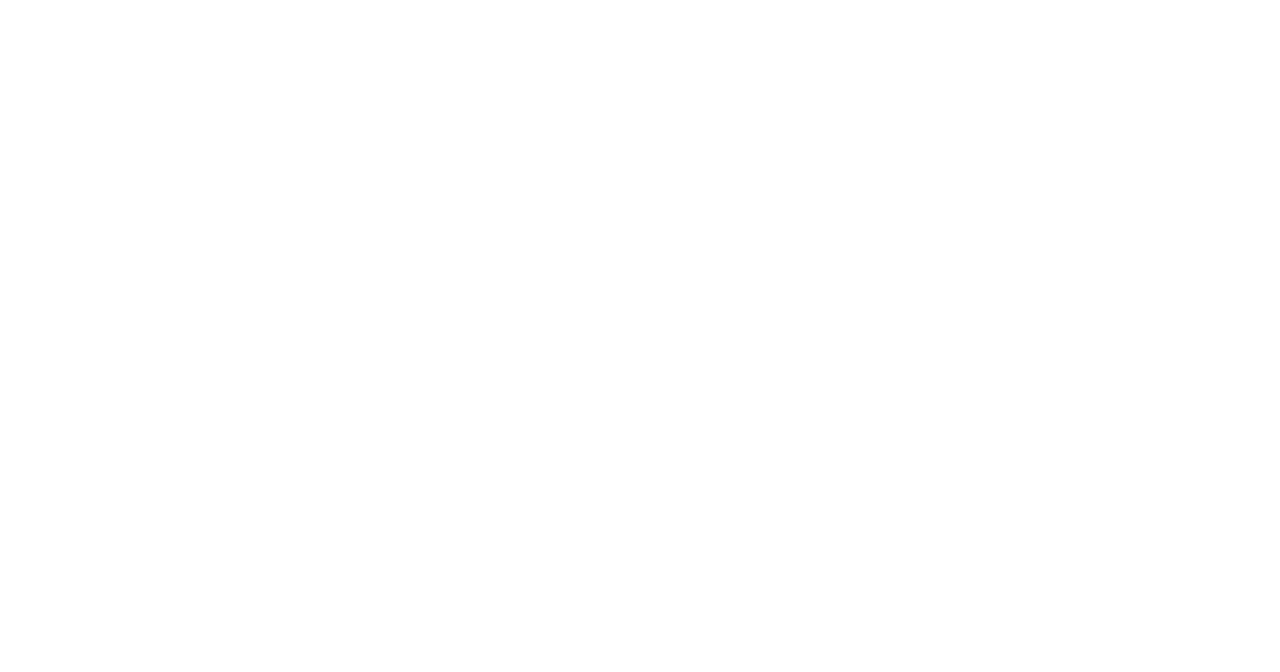
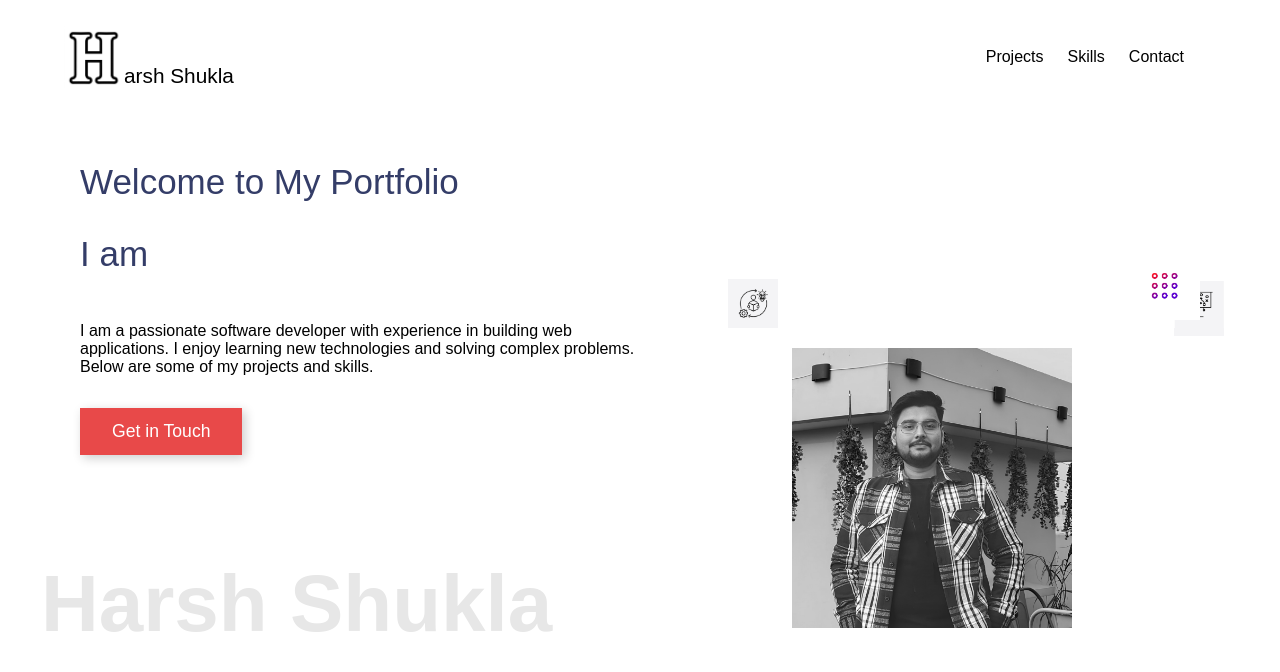
Before and after one commit to Harsh3851/Portfolio, a plain HTML site: page index.html in a window 1280 px wide. Drawn offline with Linux system fonts and the light colour scheme.

Commit message:
designed hero-section

```diff
--- a/index.html
+++ b/index.html
@@ -4,8 +4,57 @@
     <meta charset="UTF-8">
     <meta name="viewport" content="width=device-width, initial-scale=1.0">
     <title>Harsh's Portfolio</title>
+    <link rel="stylesheet" href="style.css">
 </head>
 <body>
-
+    <div id="wrapper">
+        <div class="container">
+            <div class="navbar">
+                <div class="logo-container">
+                    <img src="images/letter H.jfif" alt="Logo" class="logo">
+                    <div class="logo-text">arsh Shukla</div>
+                </div>
+                <div class="nav-items">
+                   <div><a href = "#projects">Projects</a></div>
+                    <div><a href = "#skills">Skills</a></div>
+                    <div><a href = "#contact">Contact</a></div>
+                </div>
+            </div>
+        </div>
+        <div class="hero-section">
+            <div class="faded-text">Harsh Shukla</div>
+            <div class="hero-section-left">
+                <div class="hero-heading">Welcome to My Portfolio</div>
+                <div class="hero-heading hero-section-subheading">
+                    I am <span class = "role"></span>
+                </div>
+                <div class="hero-section-description">
+                    I am a passionate software developer with experience in building web applications.
+                    I enjoy learning new technologies and solving complex problems. Below are some of my projects and skills.
+                </div>
+                <div class="btn-pink" id = "btn">Get in Touch</div>
+            </div>
+            <div class="hero-section-right">
+                <div class="absolute icons icon-dev">
+                    <img src="images/dev.png" alt="dev icon">
+                </div>
+                <div class="absolute icons icon-idea">
+                    <img src="images/Idea.png" alt="code icon">
+                </div>
+                <div class="absolute icons icon-execution">
+                    <img src="images/execution.png" alt="idea icon">
+                </div>
+                <div class="absolute icons icon-presentation">
+                    <img src="images/presentation.png" alt="success icon">
+                </div>
+                <div class="absolute icons icon-dots">
+                    <img src="images/dots.png" alt="presentation icon">
+                </div>
+                <div class="absolute icons icon-harsh">
+                    <img src="images/Harsh_img.jpeg" alt="code icon">
+                </div>
+            </div>
+        </div>
+    </div>
 </body>
 </html>
--- a/style.css
+++ b/style.css
@@ -0,0 +1,204 @@
+:root {
+    --bgorange: #e84949;
+}
+
+*{
+    margin: 0;
+    padding: 0;
+    box-sizing: border-box;
+    font-family: 'public sans', sans-serif;
+    scroll-behavior: smooth;
+}
+
+body {
+    overflow-x: hidden;
+}
+
+#wrapper{
+    height: 100vh;
+    overflow-y: auto;
+    overflow-x: hidden;
+}
+
+.container{
+    max-width: 1200px;
+    width: 90%;
+    margin: 0 auto;
+}
+
+.navbar{
+    display: flex;
+    align-items: center;
+    justify-content: space-between;
+    padding-top: 1rem;
+}
+
+.logo{
+    width: 60px;
+}
+
+.logo-text{
+    font-size: 1.3rem;
+    font-weight: 400px;
+    color: #000;
+}
+
+.logo-container{
+    display: flex;
+    align-items: end;
+}
+
+.nav-items{
+    display: flex;
+    gap: 1.5rem;
+    padding: 2rem;
+}
+
+a{
+    text-decoration: none;
+    color: #000;
+}
+
+a:hover{
+    transition: 0.3s;
+    color: #007bff;
+    text-decoration: underline;
+}
+
+.hero-section{
+    display: flex;
+    position: relative;
+    align-items: center;
+    justify-content: space-between;
+    max-width: 1200px;
+    width: 90%;
+    margin: 4rem auto;
+    gap: 2rem;
+    padding: 0 1rem;
+    padding-bottom: 8rem;
+}
+
+.faded-text{
+    position: absolute;
+    user-select: none;
+    font-size: 5em;
+    color: rgb(231, 231, 231);
+
+    bottom: -16%;
+    left: -2%;
+    font-weight: bold;
+    transition: all 3s ;
+    z-index: -1;
+    pointer-events: none;
+}
+
+.hero-section-left {
+    width: 50%;
+    display: flex;
+    flex-direction: column;
+    justify-content: center;
+    gap: 2rem;
+}
+
+.hero-heading{
+    font-size: 35px;
+    color: #343D68;
+    font-weight: 500;
+}
+
+.role{
+    color: #4e45d5;
+    font-weight: 800;
+}
+
+.hero-section-description{
+    margin-top: 1rem;
+    font-weight: 500;
+    width: 100%; /* Take full width of left container */
+}
+
+.btn-pink{
+    background-color: var(--bgorange);
+    width: fit-content;
+    color: #fff;
+    padding: 0.8rem 2rem;
+    cursor: pointer;
+    border: none;
+    font-size: 1.1rem;
+    box-shadow: 3px 3px 10px rgba(0, 0, 0, 0.2);
+    transition: all 0.5s;
+}
+
+.btn-pink:hover {
+    transform: scale(1.05);
+}
+
+.hero-section-right{
+    position: relative;
+    width: 40%;
+}
+
+.icons{
+    position: absolute;
+}
+
+.icons img {
+    width: 50px;
+}
+
+.icon-dots{
+    bottom: -1rem;
+    right: 0;
+    z-index: 9;
+}
+
+.icon-dots img {
+    width: 70px;
+}
+
+.icon-dev{
+    top: -1.5rem;
+    left: -1.5rem;
+    z-index: 9;
+}
+
+.icon-idea{
+    top: -1.5rem;
+    right: -1.5rem;
+    z-index: 9;
+}
+
+.icon-execution{
+    bottom: -1.5rem;
+    left: -1.5rem;
+    z-index: 9;
+}
+
+.icon-presentation{
+    bottom: -1.5rem;
+    right: -1.5rem;
+    z-index: 9;
+}
+
+.icon-harsh{
+    padding: 2.5rem;
+    filter: grayscale(1);
+    transition: all 1s;
+    z-index: 2;
+    display: flex;
+    justify-content: center;
+}
+
+.icon-harsh img{
+    width: 100%;
+    max-width: 280px;
+}
+
+.icon-harsh:hover{
+    filter: grayscale(0);
+    transform: scale(1.05);
+}
+
+.absolute{
+    position: absolute;
+}
```
Also changed, not shown: images/Dots.png (added), images/Harsh_img.jpeg (added), images/Idea.png (added), images/dev.png (added), images/execution.png (added), images/letter H.jfif (added), images/presentation.png (added).
